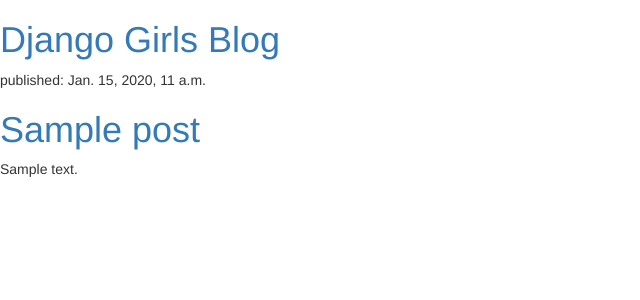
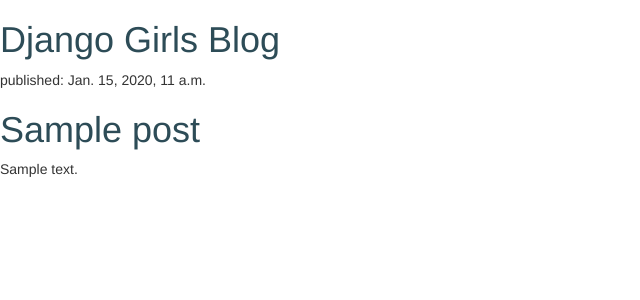
Before and after one commit to sarkeller/my-first-blog, a Django app: template blog/templates/blog/post_list.html in a window 1280 px wide. Shown: the top 300 px of the page, without its empty margins (0-640 px from the left). Run offline with Django 3.2, Linux system fonts and the light colour scheme; the template is opened without the code that fills it: values that come from a table or form of the project are taken from there, others are empty; tables that the repository leaves empty hold one stand-in row (values such as "Sample post"); some libraries are stand-ins or nearby versions.

Commit message:
make it nicer 2

```diff
--- /dev/null
+++ b/blog/static/css/blog.css
@@ -0,0 +1,3 @@
+h1 a {
+  color: #2D4C57;
+}
--- a/blog/templates/blog/post_list.html
+++ b/blog/templates/blog/post_list.html
@@ -1,8 +1,9 @@
+{% load staticfiles %}
 <html>
     <head>
       <link rel="stylesheet" href="//maxcdn.bootstrapcdn.com/bootstrap/3.2.0/css/bootstrap.min.css">
 <link rel="stylesheet" href="//maxcdn.bootstrapcdn.com/bootstrap/3.2.0/css/bootstrap-theme.min.css">
-        <title>Django Girls blog</title>
+<link rel="stylesheet" href="{% static 'css/blog.css' %}">
     </head>
     <body>
         <div>
@@ -16,6 +17,5 @@
                 <p>{{ post.text|linebreaksbr }}</p>
             </div>
         {% endfor %}
-
     </body>
 </html>
```
Also changed, not shown: 1 other file.
